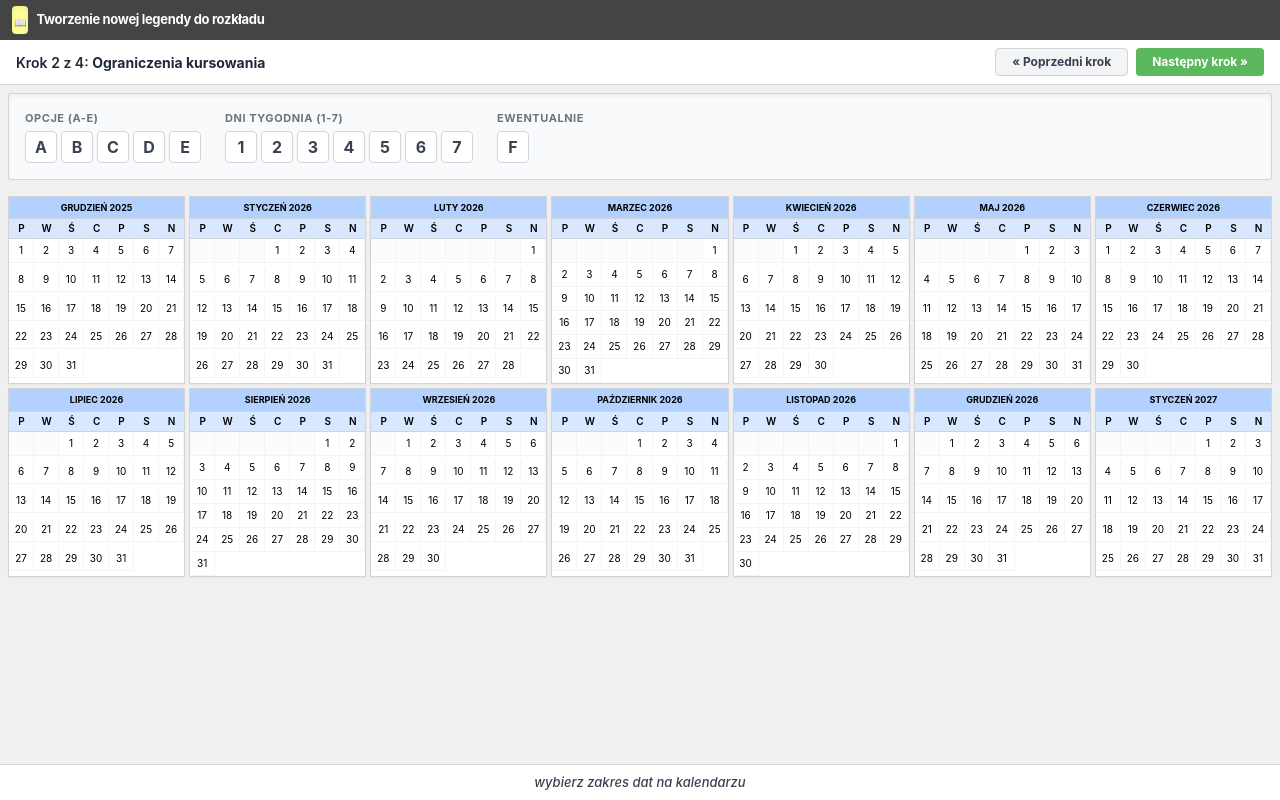
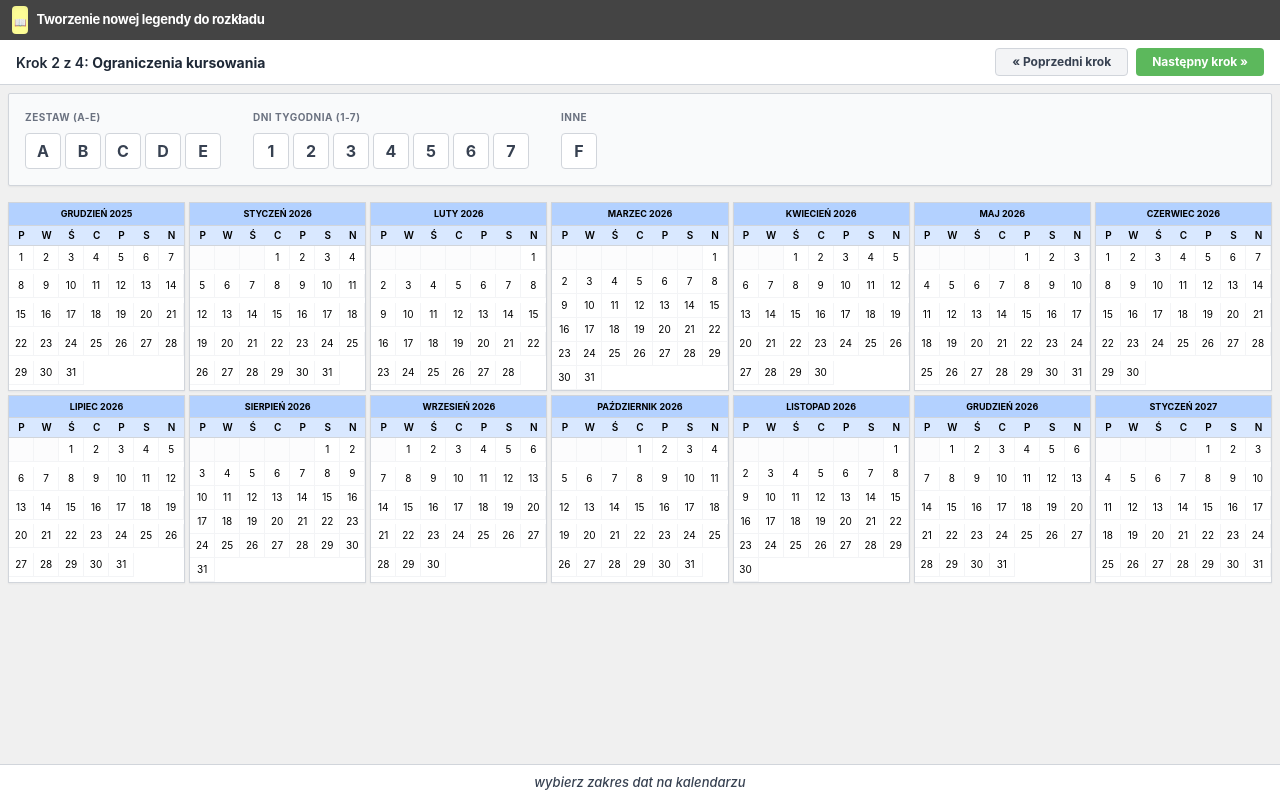
Before and after one commit to MateuszRadz1kowski/praktyki-date-range-picker, a React (Create React App) app: page / in a window 1280 px wide. Both pictures are taken after a click on the button "Następny krok »". Built offline with nearby package versions, Linux system fonts and the light colour scheme.

Commit message:
Step 2 numbers(specific days of the week) done

```diff
--- a/src/components/Month.js
+++ b/src/components/Month.js
@@ -7,25 +7,44 @@ export default function Month({
 	daysInMonth,
 	firstDayOffset,
 	selectedRange,
+	activeNums = [],
 	onDateClick,
 }) {
 	const days = [...Array(daysInMonth).keys()].map((num) => num + 1);
 	const blanks = [...Array(firstDayOffset).keys()];
 
-	const getDayStatus = (day) => {
-		if (!selectedRange || !selectedRange.from) return "";
+	const getDayColour = (day) => {
+		if (!selectedRange?.from) return "";
+
 		const currentDate = startOfDay(new Date(year, monthIndex, day));
 		const from = startOfDay(selectedRange.from);
+
+		if (selectedRange.to && activeNums.length > 0) {
+			const to = startOfDay(selectedRange.to);
+			const isInRange = isWithinInterval(currentDate, { start: from, end: to });
+
+			if (!isInRange) return "";
+
+			let dayOfWeek = currentDate.getDay();
+			if (dayOfWeek === 0) dayOfWeek = 7;
+
+			if (activeNums.includes(dayOfWeek.toString())) {
+				return "bg-gray-800 text-white font-bold";
+			}
+			return "";
+		}
+
 		if (isSameDay(currentDate, from)) return "bg-gray-800 text-white font-bold";
 
 		if (selectedRange.to) {
 			const to = startOfDay(selectedRange.to);
+			const isInRange = isWithinInterval(currentDate, { start: from, end: to });
+
 			if (isSameDay(currentDate, to)) return "bg-gray-800 text-white font-bold";
+			if (isInRange) return "bg-gray-400 text-white";
+		}
 
-			if (isWithinInterval(currentDate, { start: from, end: to })) {
-				return "bg-gray-400 text-white";
-			}
-		}
+		return "";
 	};
 
 	const monthName = new Date(year, monthIndex).toLocaleString("pl-PL", {
@@ -55,7 +74,7 @@ export default function Month({
 					<div
 						key={`day-${monthIndex}-${day}`}
 						onClick={() => onDateClick(new Date(year, monthIndex, day))}
-						className={`h-6 flex items-center justify-center border-b border-r border-gray-100 cursor-pointer hover:bg-blue-100 transition-colors ${getDayStatus(day)}`}
+						className={`h-6 flex items-center justify-center border-b border-r border-gray-100 cursor-pointer hover:bg-blue-100 transition-colors ${getDayColour(day)}`}
 					>
 						{day}
 					</div>
--- a/src/components/steps/Step2.js
+++ b/src/components/steps/Step2.js
@@ -1,4 +1,4 @@
-import React, { useState } from "react";
+import React, { useState, useEffect } from "react";
 import { getMonthsData } from "../functions/getMonthData";
 import Month from "../Month";
 
@@ -11,31 +11,35 @@ export default function Step2({ selectedRange }) {
 	const letters = ["A", "B", "C", "D", "E"];
 	const numbers = ["1", "2", "3", "4", "5", "6", "7"];
 
-	const toggleNumber = (num) => {
+	const selectLetter = (l) => {
+		setSelectedNums([]);
+		setSelectedLetter(selectedLetter === l ? null : l);
+	};
+
+	const toggleNumber = (n) => {
 		setSelectedLetter(null);
 		setSelectedNums((prev) =>
-			prev.includes(num) ? prev.filter((n) => n !== num) : [...prev, num],
+			prev.includes(n) ? prev.filter((num) => num !== n) : [...prev, n],
 		);
-	};
-
-	const selectLetter = (letter) => {
-		setSelectedNums([]);
-		setSelectedLetter(selectedLetter == letter ? null : letter);
 	};
 
 	return (
 		<div className="flex flex-col gap-4">
-			<div className="bg-gray-50 border border-gray-300 p-4 rounded-sm flex flex-wrap gap-6 items-center shadow-inner">
-				<div className="flex flex-col gap-1">
-					<span className="text-[11px] font-bold text-gray-500 uppercase tracking-wider">
-						Opcje (A-E)
+			<div className="bg-gray-50 border border-gray-300 p-4 rounded-sm shadow-sm flex flex-wrap gap-8 items-start">
+				<div className="flex flex-col gap-2">
+					<span className="text-[10px] font-bold text-gray-500 uppercase tracking-wider">
+						Zestaw (A-E)
 					</span>
 					<div className="flex gap-1">
 						{letters.map((l) => (
 							<button
 								key={l}
 								onClick={() => selectLetter(l)}
-								className={`w-8 h-8 flex items-center justify-center border rounded font-bold transition-all ${selectedLetter === l ? "bg-blue-600 text-white border-blue-700" : "bg-white text-gray-700 border-gray-300 hover:bg-gray-100"}`}
+								className={`w-9 h-9 flex items-center justify-center border rounded font-bold transition-all ${
+									selectedLetter === l
+										? "bg-blue-600 text-white border-blue-700 shadow-md"
+										: "bg-white text-gray-700 border-gray-300 hover:bg-gray-100"
+								}`}
 							>
 								{l}
 							</button>
@@ -43,8 +47,8 @@ export default function Step2({ selectedRange }) {
 					</div>
 				</div>
 
-				<div className="flex flex-col gap-1">
-					<span className="text-[11px] font-bold text-gray-500 uppercase tracking-wider">
+				<div className="flex flex-col gap-2">
+					<span className="text-[10px] font-bold text-gray-500 uppercase tracking-wider">
 						Dni tygodnia (1-7)
 					</span>
 					<div className="flex gap-1">
@@ -52,7 +56,11 @@ export default function Step2({ selectedRange }) {
 							<button
 								key={n}
 								onClick={() => toggleNumber(n)}
-								className={`w-8 h-8 flex items-center justify-center border rounded font-bold transition-all ${selectedNums.includes(n) ? "bg-green-600 text-white border-green-700" : "bg-white text-gray-700 border-gray-300 hover:bg-gray-100"}`}
+								className={`w-9 h-9 flex items-center justify-center border rounded font-bold transition-all ${
+									selectedNums.includes(n)
+										? "bg-green-600 text-white border-green-700 shadow-md"
+										: "bg-white text-gray-700 border-gray-300 hover:bg-gray-100"
+								}`}
 							>
 								{n}
 							</button>
@@ -60,13 +68,17 @@ export default function Step2({ selectedRange }) {
 					</div>
 				</div>
 
-				<div className="flex flex-col gap-1">
-					<span className="text-[11px] font-bold text-gray-500 uppercase tracking-wider">
-						Ewentualnie
+				<div className="flex flex-col gap-2">
+					<span className="text-[10px] font-bold text-gray-500 uppercase tracking-wider">
+						Inne
 					</span>
 					<button
 						onClick={() => setIsF(!isF)}
-						className={`w-8 h-8 flex items-center justify-center border rounded font-bold transition-all ${isF ? "bg-orange-500 text-white border-orange-600" : "bg-white text-gray-700 border-gray-300 hover:bg-gray-100"}`}
+						className={`w-9 h-9 flex items-center justify-center border rounded font-bold transition-all ${
+							isF
+								? "bg-orange-500 text-white border-orange-600 shadow-md"
+								: "bg-white text-gray-700 border-gray-300 hover:bg-gray-100"
+						}`}
 					>
 						F
 					</button>
@@ -82,6 +94,7 @@ export default function Step2({ selectedRange }) {
 						daysInMonth={m.daysCount}
 						firstDayOffset={m.offset}
 						selectedRange={selectedRange}
+						activeNums={selectedNums}
 						onDateClick={() => {}}
 					/>
 				))}
```
